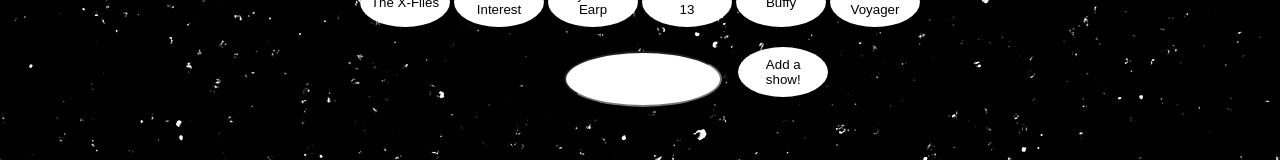
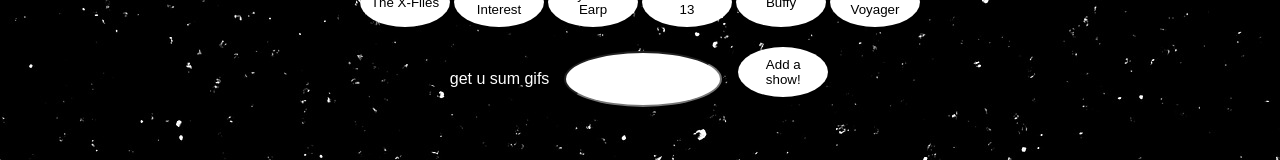
Before and after one commit to enigmatic-agent-scully/giphy-homework, a plain HTML site: page index.html in a window 1280 px wide. Shown: the part 272-432 px from the top of the page. Drawn offline with nearby package versions, Linux system fonts and the light colour scheme.

Commit message:
style change

```diff
--- a/assets/css/style.css
+++ b/assets/css/style.css
@@ -52,3 +52,6 @@ button{
     display:flex;
     justify-content: center;
 }
+label {
+    color: white;
+}
--- a/assets/javascript/javascript.js
+++ b/assets/javascript/javascript.js
@@ -17,8 +17,8 @@ $("#add-button").on("click", function addButton(event) {
     event.preventDefault();
     var showName = $("#add-a-show").val();
     if (showName != null && showName != "") {
-    topics.push(showName);
-    console.log(topics);
+        topics.push(showName);
+        console.log(topics);
         var button = $(`<button class = "show" data-name = "${showName}">${showName}</button>`);
         buttonDiv.append(button);
     }
@@ -26,7 +26,7 @@ $("#add-button").on("click", function addButton(event) {
         alert('Please enter text');
     }
 }
-    );
+);
 
 
 $("div.buttons").on("click", "button", function displayGifs() {
```
